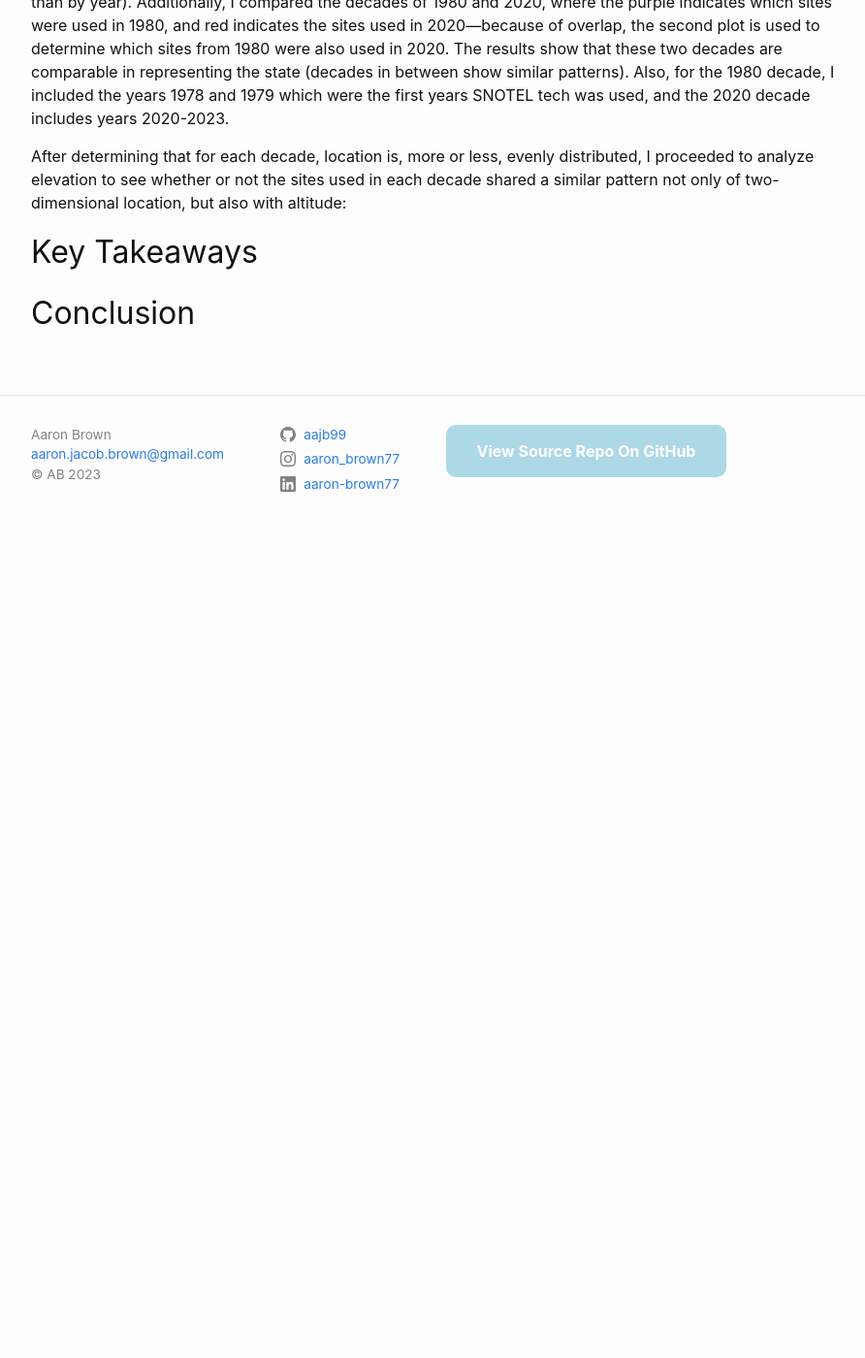
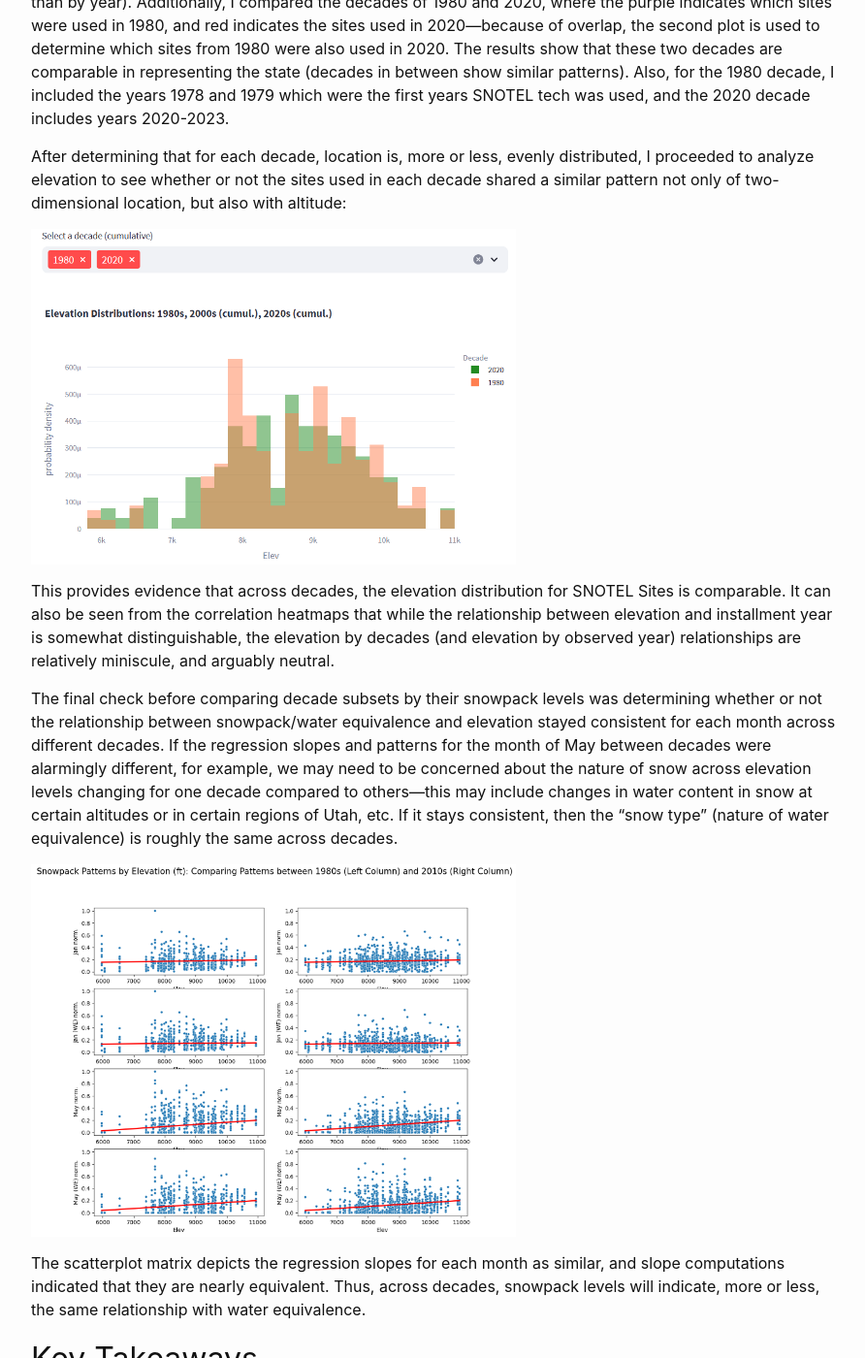
Before and after one commit to aajb99/aajb99.github.io, a Jekyll site: the page built from _posts/2023-11-26-proj-p2.md, in a window 1280 px wide and 1400 px high, scrolled down 2866 px. Shown: the whole window at 97% size, without its empty margins (188-1080 px from the left). Built offline with Jekyll 4.4.1, drawn with Linux system fonts in a browser that asks for light colours; comment, search, counter and statistics services are not loaded; before the commit the page ends 3435 px from its top, so only the background shows below that; some of the changed text lies outside the part shown.

Commit message:
Adding elevation EDA figs

```diff
--- a/_posts/2023-11-26-proj-p2.md
+++ b/_posts/2023-11-26-proj-p2.md
@@ -113,7 +113,15 @@ The geo-scatterplots can be used to determine whether or not the SNOTEL Sites ar
 
 After determining that for each decade, location is, more or less, evenly distributed, I proceeded to analyze elevation to see whether or not the sites used in each decade shared a similar pattern not only of two-dimensional location, but also with altitude:
 
+<img src="{{site.url}}/{{site.baseurl}}/assets/images/elev_hist.png" alt="" style="width:500px;"/>
 
+This provides evidence that across decades, the elevation distribution for SNOTEL Sites is comparable. It can also be seen from the correlation heatmaps that while the relationship between elevation and installment year is somewhat distinguishable, the elevation by decades (and elevation by observed year) relationships are relatively miniscule, and arguably neutral.
+
+The final check before comparing decade subsets by their snowpack levels was determining whether or not the relationship between snowpack/water equivalence and elevation stayed consistent for each month across different decades. If the regression slopes and patterns for the month of May between decades were alarmingly different, for example, we may need to be concerned about the nature of snow across elevation levels changing for one decade compared to others—this may include changes in water content in snow at certain altitudes or in certain regions of Utah, etc. If it stays consistent, then the "snow type" (nature of water equivalence) is roughly the same across decades.
+
+<img src="{{site.url}}/{{site.baseurl}}/assets/images/snow_scatter_matrix.png" alt="" style="width:500px;"/>
+
+The scatterplot matrix depicts the regression slopes for each month as similar, and slope computations indicated that they are nearly equivalent. Thus, across decades, snowpack levels will indicate, more or less, the same relationship with water equivalence.
 
 ## Key Takeaways
 
```
Also changed, not shown: assets/images/snow_scatter_matrix.png (added).
